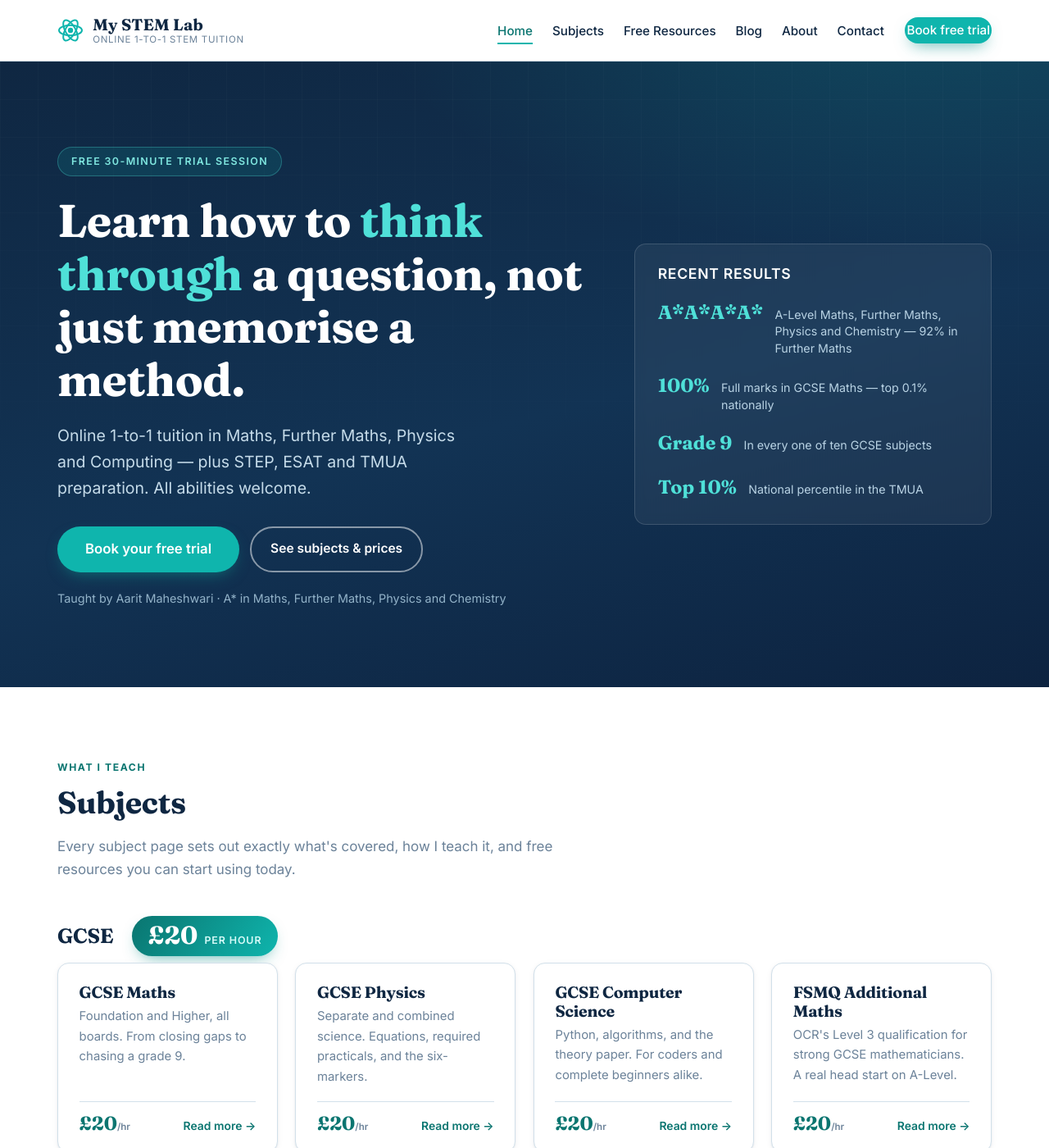
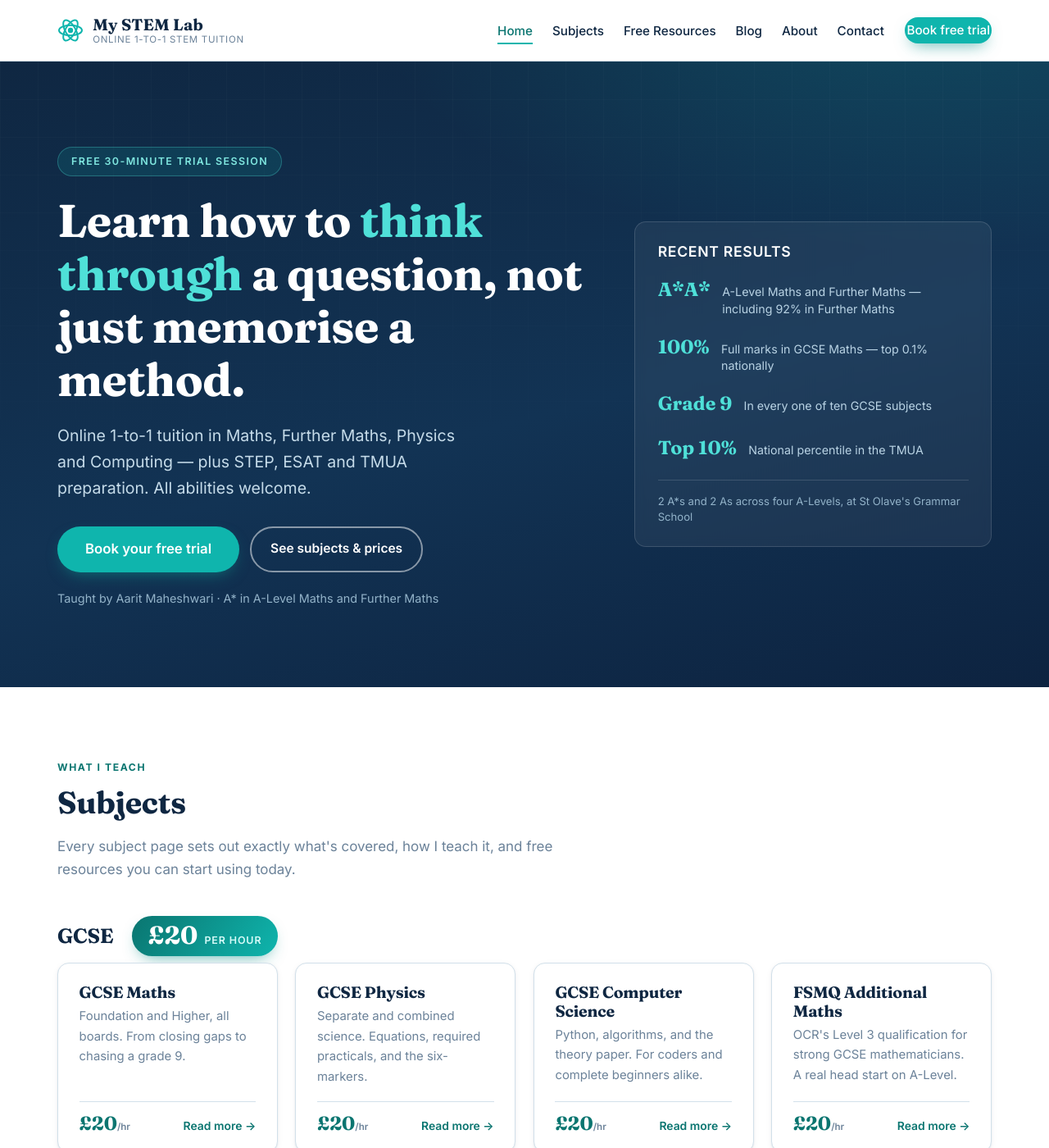
Before and after one commit to My-STEM-Lab/My-STEM-Lab.github.io, a Jekyll site: the page built from index.html, in a window 1280 px wide and 1400 px high. Shown: the whole window at 82% size. Built offline with Jekyll 4.4.1, drawn with Linux system fonts in a browser that asks for light colours; some of the changed text lies outside the part shown.

Commit message:
Freshen up site
Preparing to launch youtube channel on maths

```diff
--- a/_config.yml
+++ b/_config.yml
@@ -9,7 +9,7 @@ tagline: Online 1-to-1 STEM Tuition
 description: >-
   Online 1-to-1 tuition in Maths, Further Maths, Physics and Computing,
   plus STEP, ESAT and TMUA preparation. Taught by Aarit Maheshwari —
-  A* in Maths, Further Maths, Physics and Chemistry, grade 9 in every GCSE.
+  A* in A-Level Maths and Further Maths, grade 9 in every GCSE.
 url: "https://mystemlab.co.uk"
 baseurl: ""
 lang: en_GB
--- a/_data/achievements.yml
+++ b/_data/achievements.yml
@@ -1,7 +1,7 @@
 # Shown on the home page and About page. Add, remove or reorder freely.
-- figure: "A*A*A*A*"
-  label: "A-Level"
-  detail: "Maths, Further Maths, Physics and Chemistry — including 92% in Further Maths"
+- figure: "A*A*"
+  label: "A-Level Maths & Further Maths"
+  detail: "2 A*s and 2 As across four A-Levels — including 92% in Further Maths"
 
 - figure: "9s"
   label: "Every GCSE"
--- a/about.html
+++ b/about.html
@@ -3,7 +3,7 @@ layout: default
 title: About
 permalink: /about/
 nav_section: About
-description: "Aarit Maheshwari — A* in Maths, Further Maths, Physics and Chemistry at St Olave's Grammar School, reading Pure Maths at Warwick from September 2026."
+description: "Aarit Maheshwari — A* in A-Level Maths and Further Maths at St Olave's Grammar School, reading Pure Maths at Warwick from September 2026."
 ---
 
 <header class="page-head">
@@ -21,8 +21,8 @@ description: "Aarit Maheshwari — A* in Maths, Further Maths, Physics and Chemi
     <div class="prose" style="padding-block:0">
       <h2>A bit about me</h2>
       <p>
-        I've just finished my A-Levels in Maths, Further Maths, Physics and Chemistry at
-        <strong>St Olave's Grammar School</strong>, coming out with an <strong>A* in all four</strong> and
+        I've just finished my A-Levels at <strong>St Olave's Grammar School</strong> — 2 A*s and 2 As,
+        with the <strong>A*s in Maths and Further Maths</strong>, including
         <strong>92% in Further Maths</strong>. In September 2026 I start at the
         <strong>University of Warwick</strong>, reading Pure Mathematics.
       </p>
--- a/assets/css/style.css
+++ b/assets/css/style.css
@@ -191,6 +191,11 @@ p  { margin: 0 0 1.1em; }
 .hero-stats li { display: grid; grid-template-columns: auto 1fr; gap: .9rem; align-items: baseline; }
 .hero-stats b { font-family: var(--serif); font-size: 1.45rem; color: #4fe0d8; white-space: nowrap; }
 .hero-stats span { font-size: .89rem; color: #b9d3e4; line-height: 1.45; }
+.hero-card-note {
+  margin: 1.25rem 0 0; padding-top: 1rem;
+  border-top: 1px solid rgba(255,255,255,.14);
+  font-size: .82rem; color: #93b3c9; line-height: 1.45;
+}
 
 @media (max-width: 880px) {
   .hero-grid { grid-template-columns: 1fr; }
--- a/index.html
+++ b/index.html
@@ -18,17 +18,18 @@ description: "Online 1-to-1 tuition in Maths, Further Maths, Physics and Computi
         <a class="btn btn-primary btn-lg" href="{{ site.register_form }}" target="_blank" rel="noopener">Book your free trial</a>
         <a class="btn btn-outline-light" href="{{ '/subjects/' | relative_url }}">See subjects &amp; prices</a>
       </div>
-      <p class="hero-note">Taught by {{ site.tutor_name }} · A* in Maths, Further Maths, Physics and Chemistry</p>
+      <p class="hero-note">Taught by {{ site.tutor_name }} · A* in A-Level Maths and Further Maths</p>
     </div>
 
     <div class="hero-card">
       <h2>Recent results</h2>
       <ul class="hero-stats">
-        <li><b>A*A*A*A*</b><span>A-Level Maths, Further Maths, Physics and Chemistry — 92% in Further Maths</span></li>
+        <li><b>A*A*</b><span>A-Level Maths and Further Maths — including 92% in Further Maths</span></li>
         <li><b>100%</b><span>Full marks in GCSE Maths — top 0.1% nationally</span></li>
         <li><b>Grade 9</b><span>In every one of ten GCSE subjects</span></li>
         <li><b>Top 10%</b><span>National percentile in the TMUA</span></li>
       </ul>
+      <p class="hero-card-note">2 A*s and 2 As across four A-Levels, at St Olave's Grammar School</p>
     </div>
   </div>
 </section>
@@ -181,8 +182,8 @@ description: "Online 1-to-1 tuition in Maths, Further Maths, Physics and Computi
       <p class="eyebrow">About the tutor</p>
       <h2>Hi, I'm {{ site.tutor_name }}</h2>
       <p>
-        I've just finished my A-Levels in Maths, Further Maths, Physics and Chemistry at
-        St Olave's Grammar School, with an A* in all four and 92% in Further Maths. I start at the
+        I've just finished my A-Levels at St Olave's Grammar School — 2 A*s and 2 As, with the
+        A*s in Maths and Further Maths, including 92% in Further Maths. I start at the
         University of Warwick reading Pure Mathematics in September 2026.
       </p>
       <p>
--- a/poster/poster.html
+++ b/poster/poster.html
@@ -175,7 +175,7 @@
     <div class="stats">
       <div class="stat">
         <span class="dot"><svg viewBox="0 0 24 24" fill="currentColor"><path d="m12 2 2.9 6.3 6.8.8-5 4.7 1.3 6.8L12 17.3 6 20.6l1.3-6.8-5-4.7 6.8-.8z"/></svg></span>
-        <span><b>A*A*A*A*</b><span>A-Level Maths, Further Maths, Physics &amp; Chemistry</span></span>
+        <span><b>A*A*</b><span>A-Level Maths &amp; Further Maths (2 A*s and 2 As overall)</span></span>
       </div>
       <div class="stat">
         <span class="dot"><svg viewBox="0 0 24 24" fill="currentColor"><path d="m12 2 2.9 6.3 6.8.8-5 4.7 1.3 6.8L12 17.3 6 20.6l1.3-6.8-5-4.7 6.8-.8z"/></svg></span>
@@ -239,8 +239,8 @@
       <div>
         <h3>About the Tutor</h3>
         <p>
-          I've just finished my A-Levels in Maths, Further Maths, Physics and Chemistry at
-          <b>St Olave's Grammar School</b>, with an <b>A* in all four</b>. I start at
+          I've just finished my A-Levels at <b>St Olave's Grammar School</b>, with
+          <b>A*s in Maths and Further Maths</b>. I start at
           <b>Warwick University</b> reading <b>Pure Mathematics</b> in September 2026.
         </p>
       </div>
```
Also changed, not shown: MyStemLab_Poster.png.
